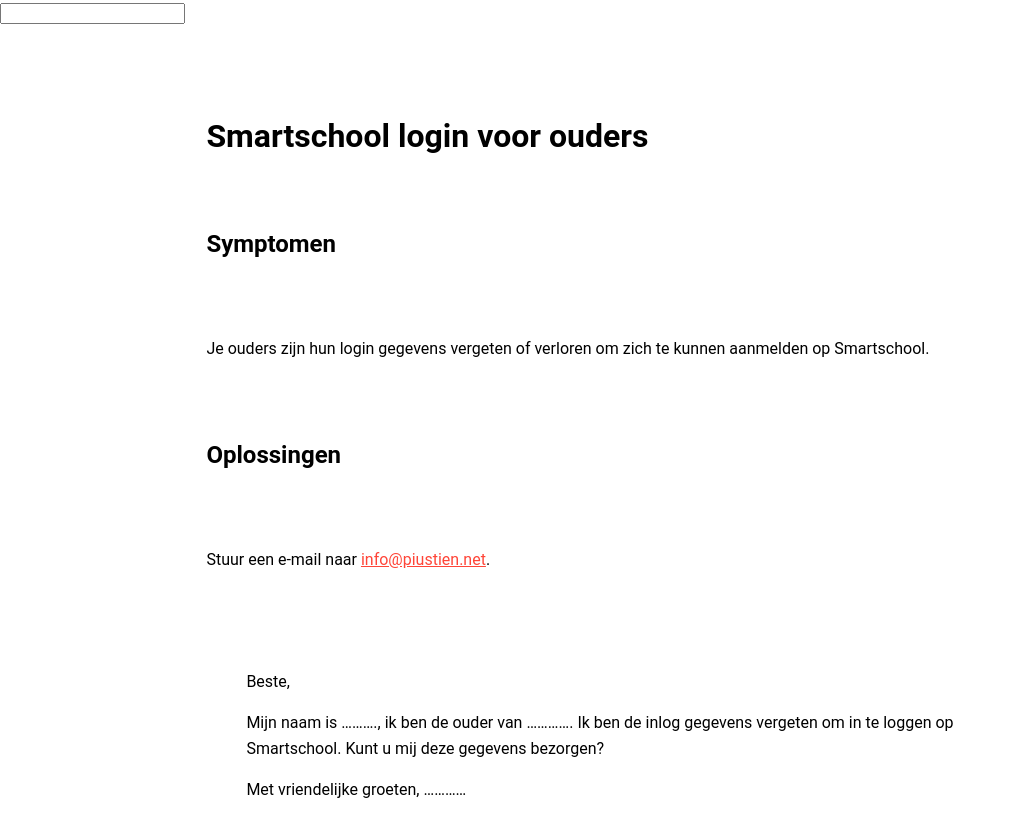
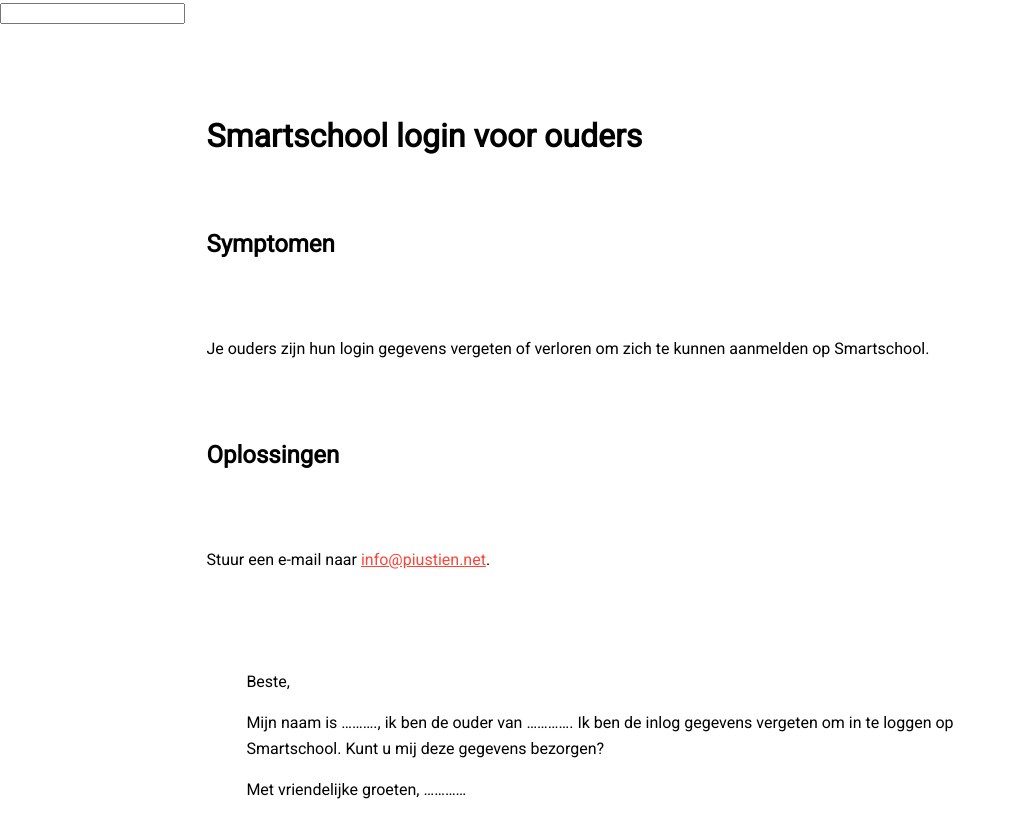
Before and after one commit to Pius-X-Antwerpen/ict-balie, a Jekyll site: the page built from _tutorials/ouders-login.md, in a window 1280 px wide. Shown: the top 838 px of the page, without its empty margins (0-1016 px from the left). Built offline with Jekyll 4.4.1, drawn with Linux system fonts in a browser that asks for light colours; some web fonts are replaced; our own code applies the rules of GitHub Pages for plain Markdown files; comment, search, counter and statistics services are not loaded.

Commit message:
Update default.html

```diff
--- a/_layouts/default.html
+++ b/_layouts/default.html
@@ -6,6 +6,10 @@
     <meta name="viewport" content="width=device-width, initial-scale=1.0">
 
     <link href="https://fonts.googleapis.com/icon?family=Material+Symbols|Material+Symbols+Outlined" rel="stylesheet">
+
+    <link href="https://fonts.googleapis.com/css2?family=B612+Mono&family=Roboto&display=swap" rel="stylesheet">
+
+    <link href="https://fonts.googleapis.com/icon?family=Material+Icons|Material+Icons+Outlined" rel="stylesheet">
 
     <link rel="stylesheet" href="{{site.baseurl}}/assets/css/composition.css">
     <link rel="stylesheet" href="{{site.baseurl}}/assets/css/utilities.css">
```
